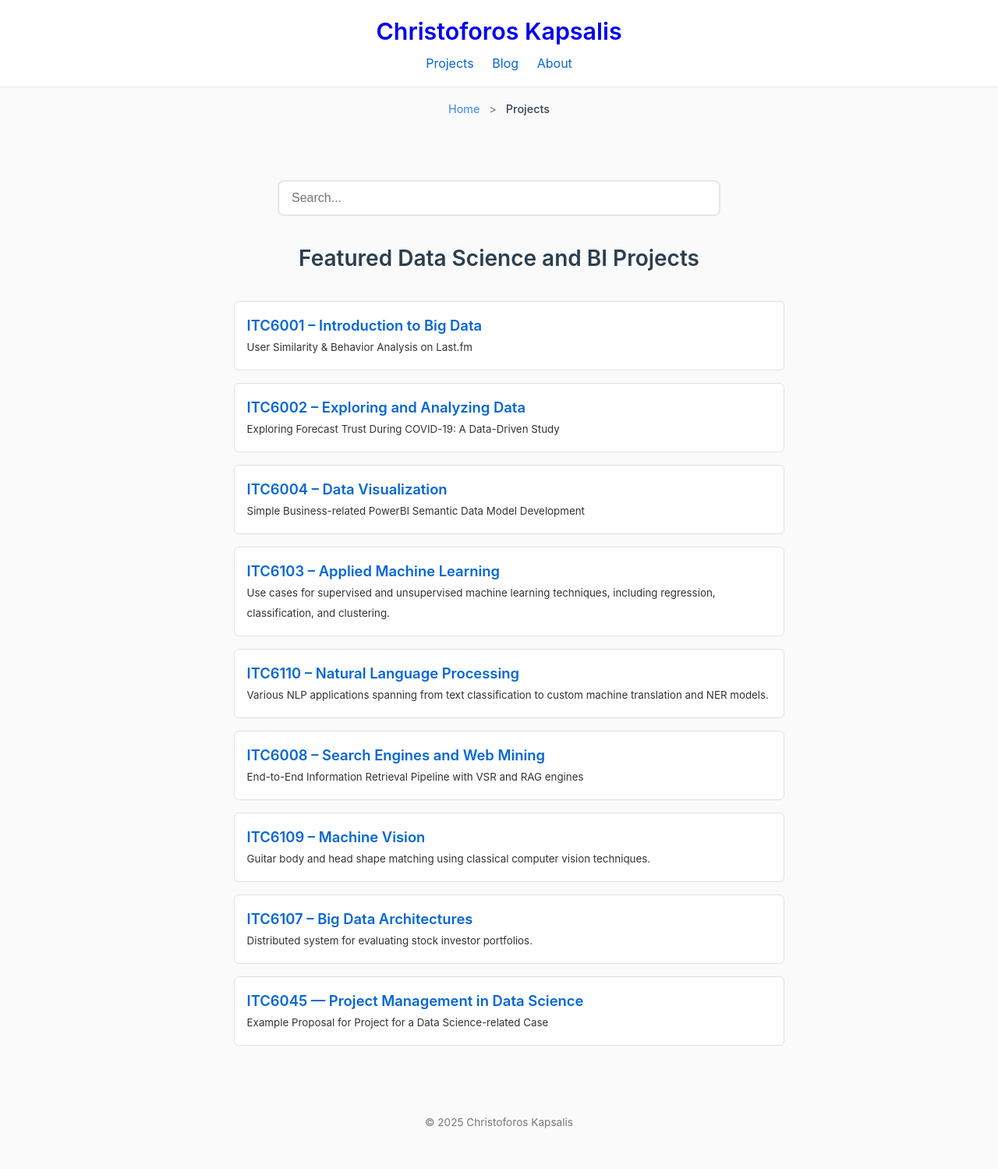
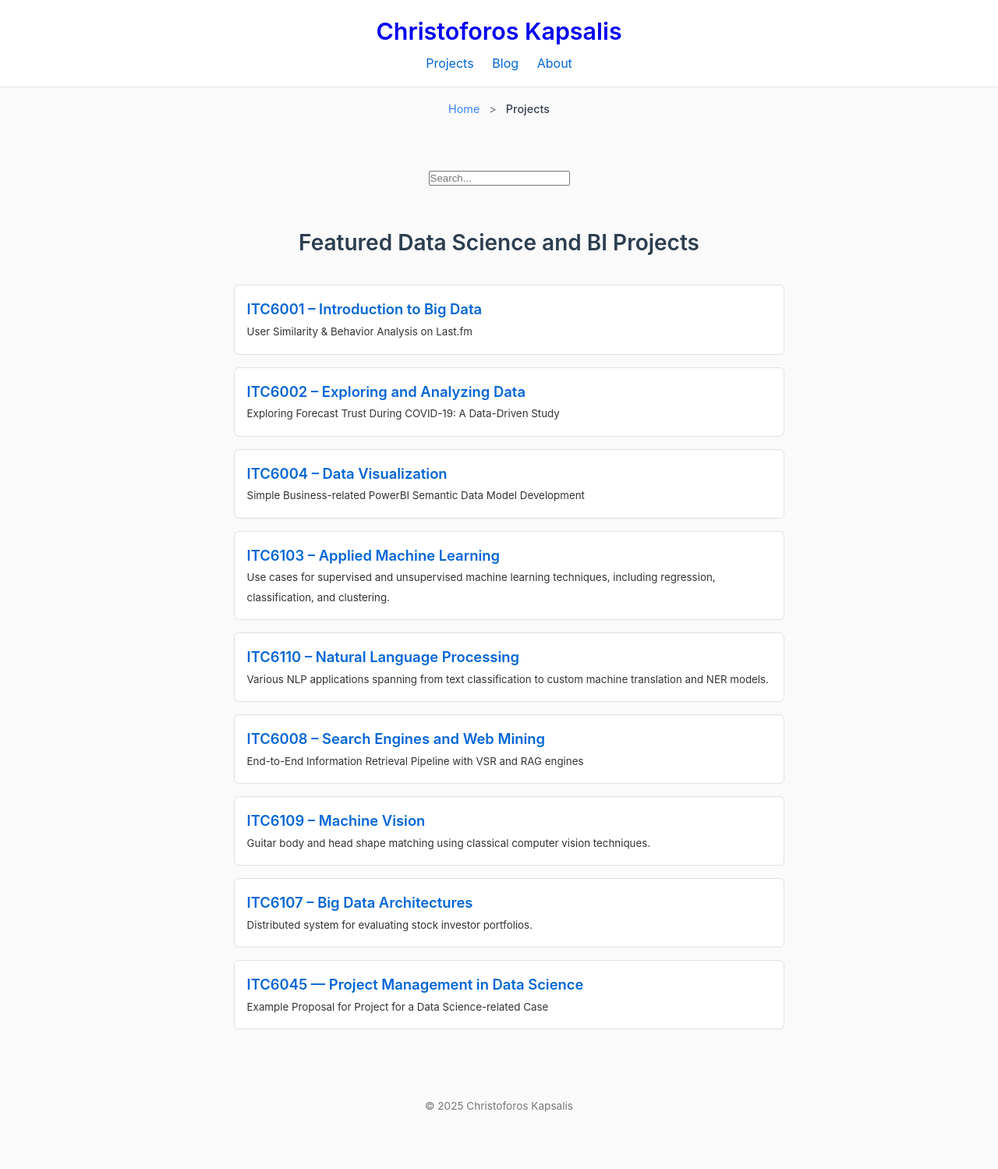
Before and after one commit to C-Kapsalis/portfolio-website, a Jekyll site: the page built from index.md, in a window 1280 px wide. Shown: the whole page at 78% size. Built offline with Jekyll 4.4.1, drawn with Linux system fonts in a browser that asks for light colours; comment, search, counter and statistics services are not loaded; after the commit the page ends 1478 px from its top, so only the background shows below that.

Commit message:
flexbox test

```diff
--- a/assets/css/style.css
+++ b/assets/css/style.css
@@ -126,11 +126,8 @@
 }
 
 /* Fix wrapper spacing - different for homepage vs other pages */
-.wrapper {
-  max-width: 780px;
-  margin: auto;
-  padding: 1.5rem;
-}
+.wrapper{max-width:780px;margin:auto;padding:1.5rem;display:flex;flex-direction:column}
+
 body:not(.home-page) .wrapper {
   padding-top: 0;
 }
@@ -170,42 +167,27 @@
 
 
 /* simple search feature styling */
+/* Position search box at the very top of wrapper content */
 .search-box {
+  order: -999; /* Move to top, before all other content */
   max-width: 600px;
+  margin: 0 auto 2rem auto !important; /* Stick to breadcrumbs */
   padding: 0 1rem;
-  margin: 1rem auto 2rem auto; /* Consistent spacing */
+  align-self: center; /* Center within the flex container */
 }
 
-/* Force consistent positioning regardless of page content */
+/* Remove any other search box positioning rules */
 .wrapper .search-box {
-  position: relative;
-  top: 0;
+  position: static !important;
+  top: auto !important;
+  margin-top: 0 !important;
 }
 
-/* Specific fix for homepage vs blog page */
-body.home-page .wrapper .search-box {
-  margin-top: 1rem !important; /* Same as blog page */
-}
-
+/* Override homepage/blog specific rules */
+body.home-page .wrapper .search-box,
 body:not(.home-page) .wrapper .search-box {
-  margin-top: 1rem !important; /* Consistent with homepage */
-}
-
-.search-box input {
-  width: 100%;
-  padding: 0.75rem 1rem;
-  border: 2px solid #e5e7eb;
-  border-radius: 8px;
-  font-size: 1rem;
-  background: white;
-  transition: border-color 0.2s ease;
-  box-sizing: border-box;
-}
-
-.search-box input:focus {
-  outline: none;
-  border-color: #3b82f6;
-  box-shadow: 0 0 0 3px rgba(59, 130, 246, 0.1);
+  margin-top: 0 !important;
+  order: -999;
 }
 
 #results-container {
```
Also changed, not shown: 1 other file.
